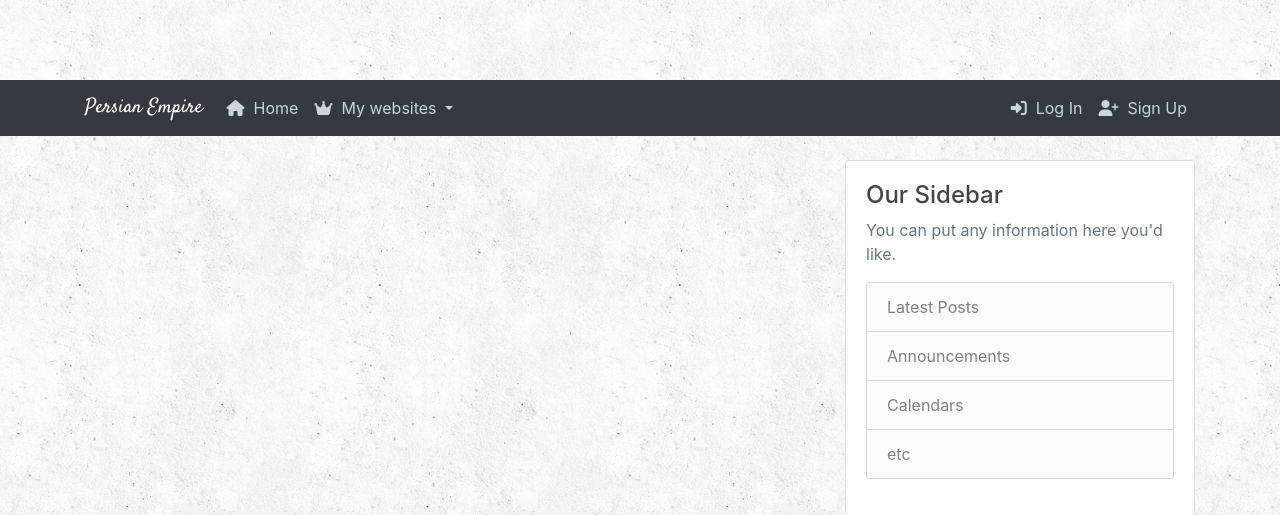
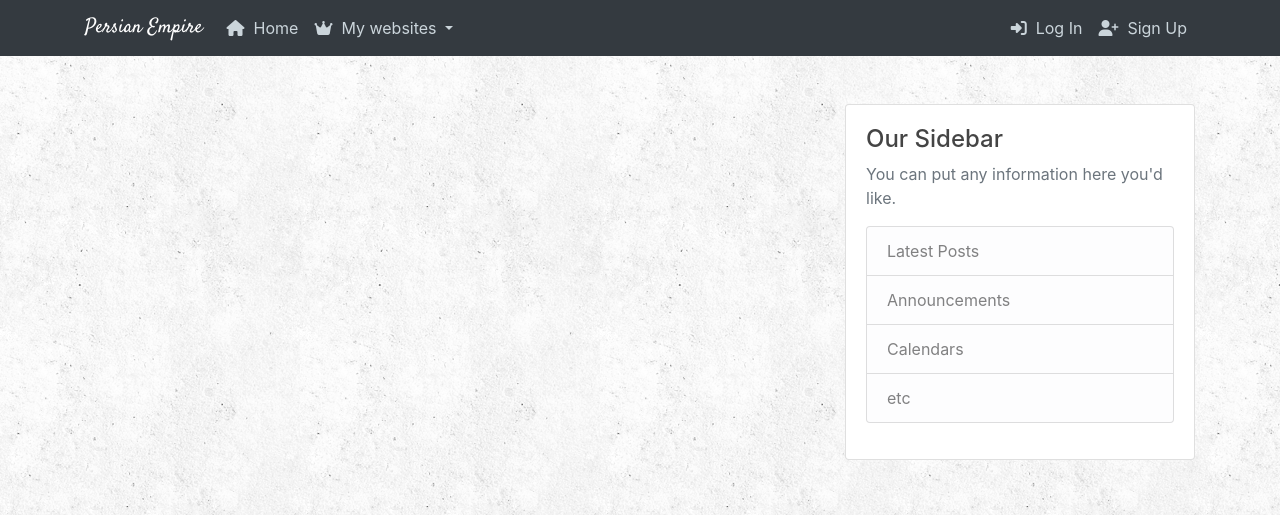
Before and after one commit to mohsen-ameli/Persian-Empire, a Django app: page / in a window 1280 px wide. Shown: the top 515 px of the page. Run offline with Django 3.2, Linux system fonts and the light colour scheme; data that the repository does not hold is empty; some libraries are stand-ins or nearby versions.

Commit message:
navbar fixing maybe

```diff
--- a/blog/templates/blog/navbar.html
+++ b/blog/templates/blog/navbar.html
@@ -1,5 +1,5 @@
 <header class="site-header">
-    <nav class="navbar navbar-expand-lg navbar-dark bg-dark">
+    <nav class="navbar navbar-expand-lg navbar-dark bg-dark fixed-top">
         <div class="container">
 
             <!-- Logo -->
```
